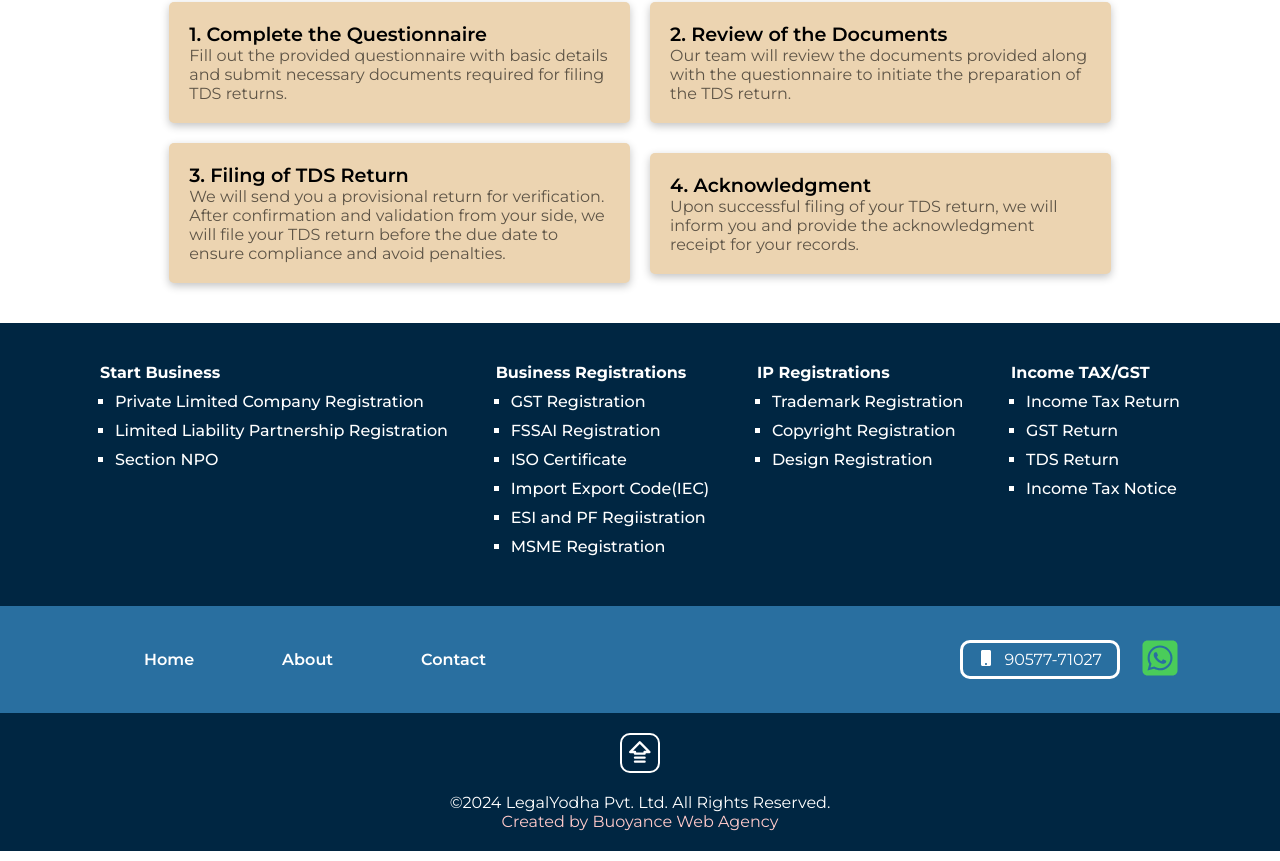
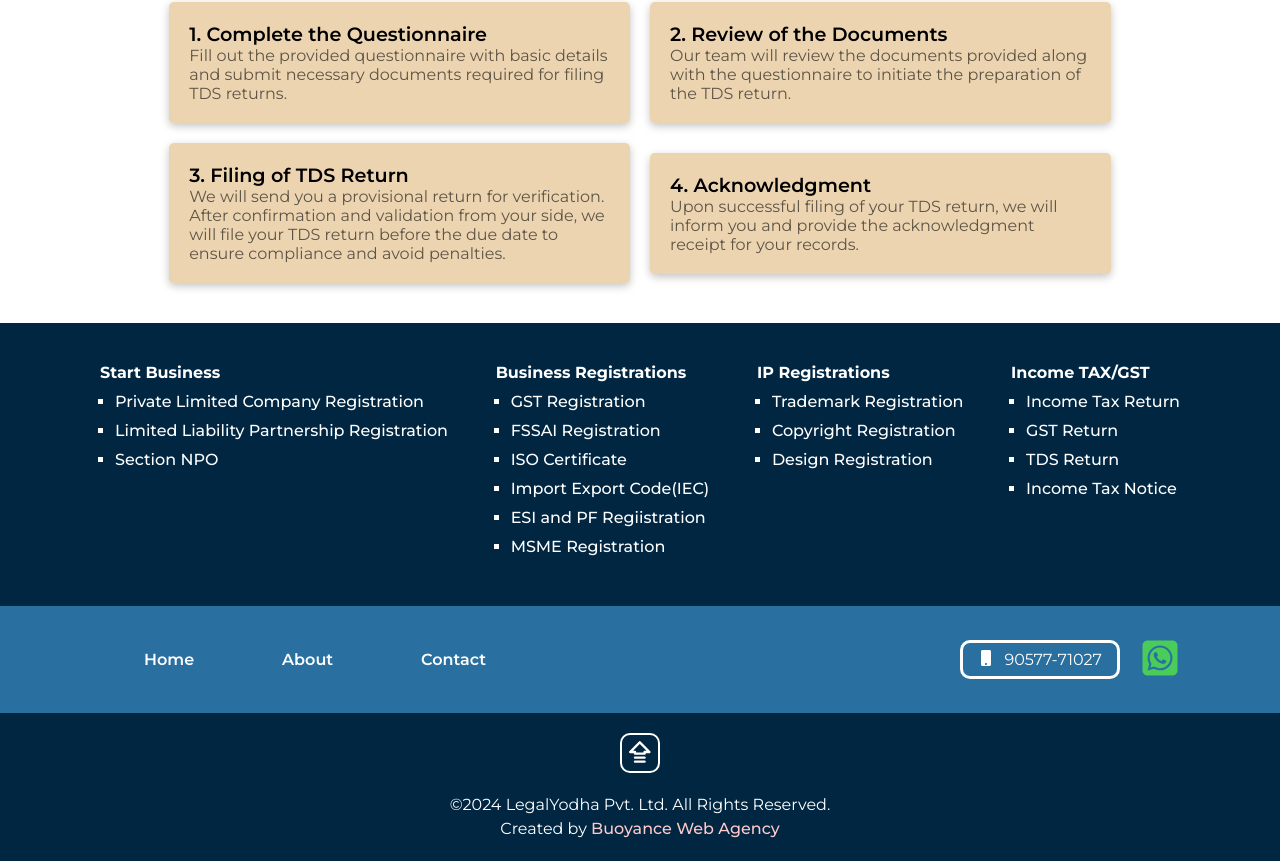
Before and after one commit to lakhan06/legalYodha, a React (Vite) app: page /TDS_Return in a window 1280 px wide. Shown: the part 1244-2105 px from the top of the page. Built offline with nearby package versions, Linux system fonts and the light colour scheme.

Commit message:
buoyance-web-agency-link

```diff
--- a/src/components/footer/Footer.css
+++ b/src/components/footer/Footer.css
@@ -101,11 +101,14 @@
 .copyrightLine {
   margin: 20px;
   text-align: center;
+  line-height: 24px;
 }
 
 .copyrightLine a {
   text-decoration: none;
   color: rgb(255, 202, 202);
+  font-weight: 500;
+  transition: all ease 0.5s;
 }
 
 .copyrightLine a:hover {
--- a/src/components/footer/Footer.jsx
+++ b/src/components/footer/Footer.jsx
@@ -97,7 +97,7 @@ const Footer = () => {
       <p className="copyrightLine">
         ©2024 LegalYodha Pvt. Ltd. All Rights Reserved.
         <br />
-        <a href="https://buoyance.vercel.app/">Created by Buoyance Web Agency</a>
+        Created by <a href="https://buoyance.vercel.app/">Buoyance Web Agency</a>
       </p>
     </section>
   );
```
